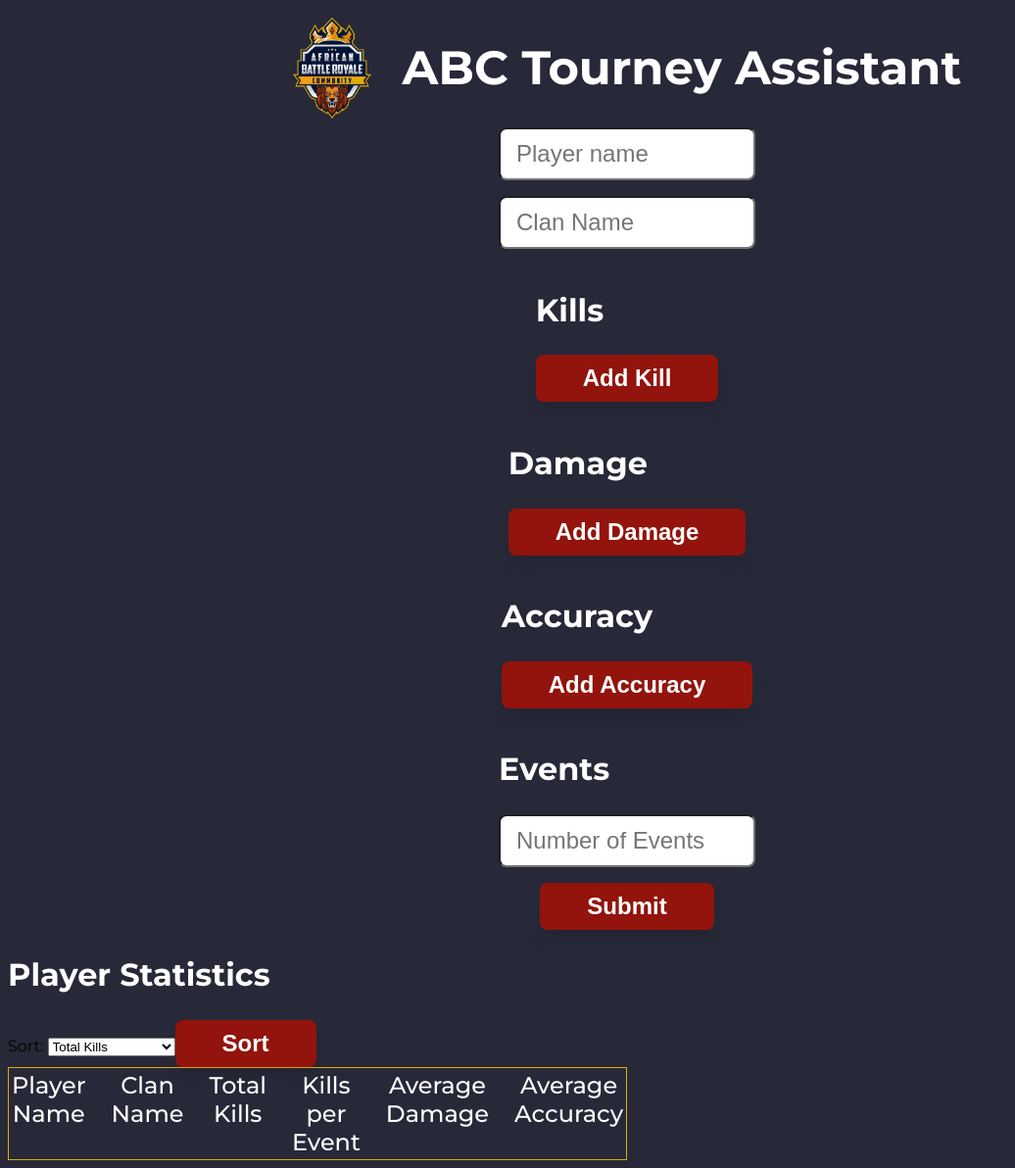
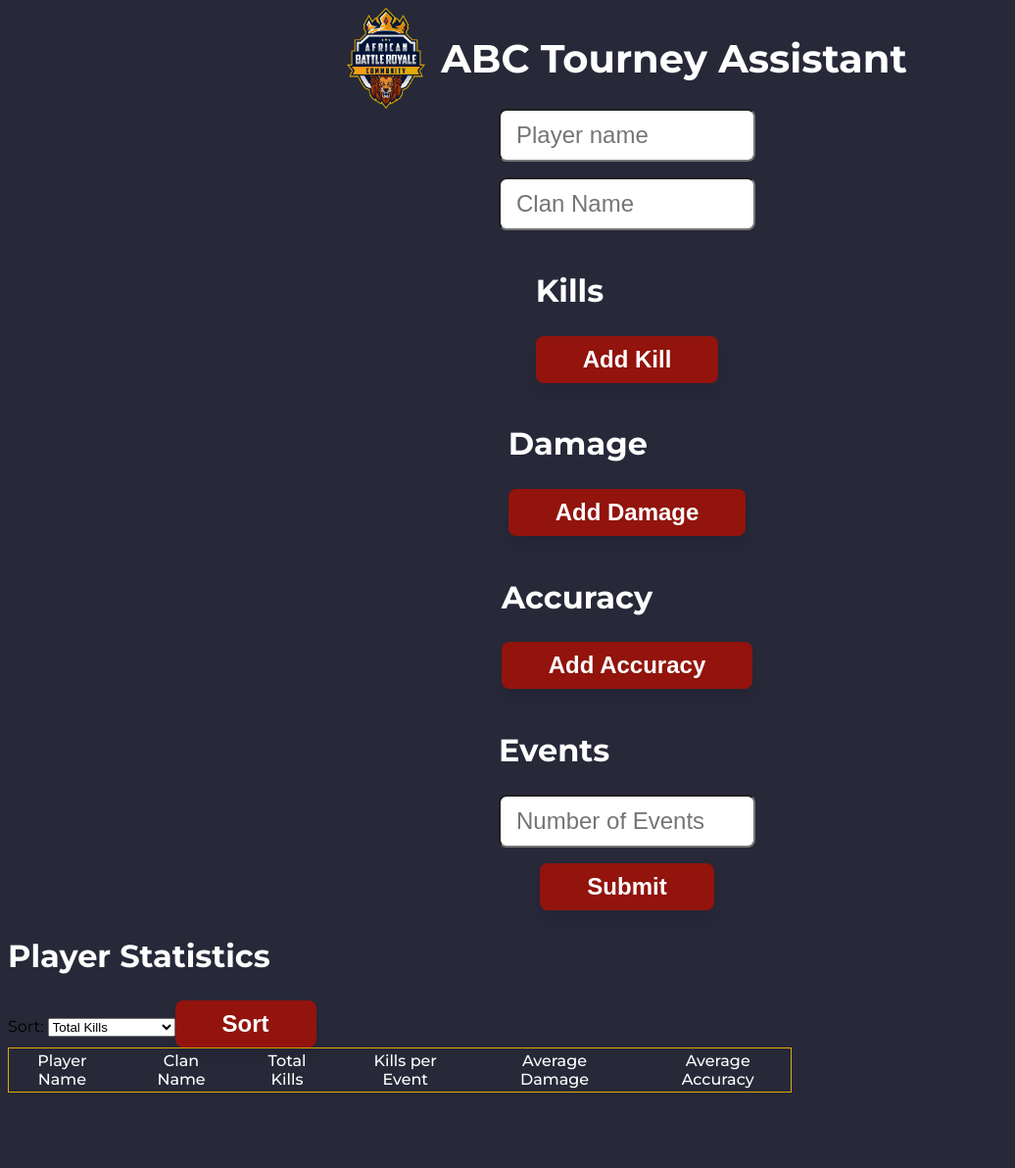
Before and after one commit to TheTreeveloper/Tourney-assistant, a React (Vite) app: page / in a window 1280 px wide. Shown: the whole page at 98% size, without its empty margins (0-1036 px from the left). After the commit the page ends 1123 px from the top, so only its background shows below. Built offline with nearby package versions, Linux system fonts and the light colour scheme.

Commit message:
reformatted sections for table and form

```diff
--- a/src/components/StatsForm.module.css
+++ b/src/components/StatsForm.module.css
@@ -1,3 +1,11 @@
+
+.container {
+    display: flex;
+    flex-direction: column;
+    align-items: center;
+    justify-content: center;
+}
+
 .header {
     display: flex;
     align-items: center;
@@ -43,16 +51,25 @@ p {
     font-weight: 400;
 }
 
+/* ----Table Section---- */
+
+.table_section {
+    display: flex;
+    flex-direction: column;
+    align-items: center;
+    gap: 1rem;
+}
+
 table {
-    width: 3rem;
+    width: auto;
     border: 0.1rem solid #e0ad06;
 }
 
 tr {
     display: flex;
     flex-direction: row;
-    justify-content: space-between;
-    align-items: space-evenly;
+    /* justify-content: space-between;
+    align-items: space-evenly; */
     gap: 1.5rem;
     color: white;
 }
@@ -77,6 +94,17 @@ th {
     cursor: pointer;
 }
 
+.remove {
+    width: auto;
+    height: 2rem;
+    margin: 0.5rem 0;
+    padding: 0 2rem ;
+    border-radius: 0.5rem;
+    background-color: blue;
+    color: white;
+    cursor: pointer;
+}
+
 
 /* dark blue 041538
     ABc yellow e0ad06
@@ -92,20 +120,43 @@ th {
 }
 
 
-@media only screen and (min-width: 600px) {
+@media only screen and (min-width: 1024px) {
+    .container {
+        display: flex;
+        flex-direction: row;
+        align-items: flex-start;
+        gap: 4rem;
+    }
+
     .header {
-        gap: 2rem;
+        gap: 1rem;
     }
 
     h1 {
-        font-size: 3rem;
+        font-size: 2.5rem;
     }
 
     .header img {
         width: 5rem;
     }
+    .table_section {
+        display: flex;
+        flex-direction: column;
+        align-items: center;
+        gap: 1rem;
+    }
+
+    table {
+        width: 50rem;
+    }
+
+    tr {
+        display: flex;
+        flex-direction: row;
+        color: white;
+    }
 
     th {
-        font-size: 1.5rem;
+        font-size: 1rem;
     }
 }
```
